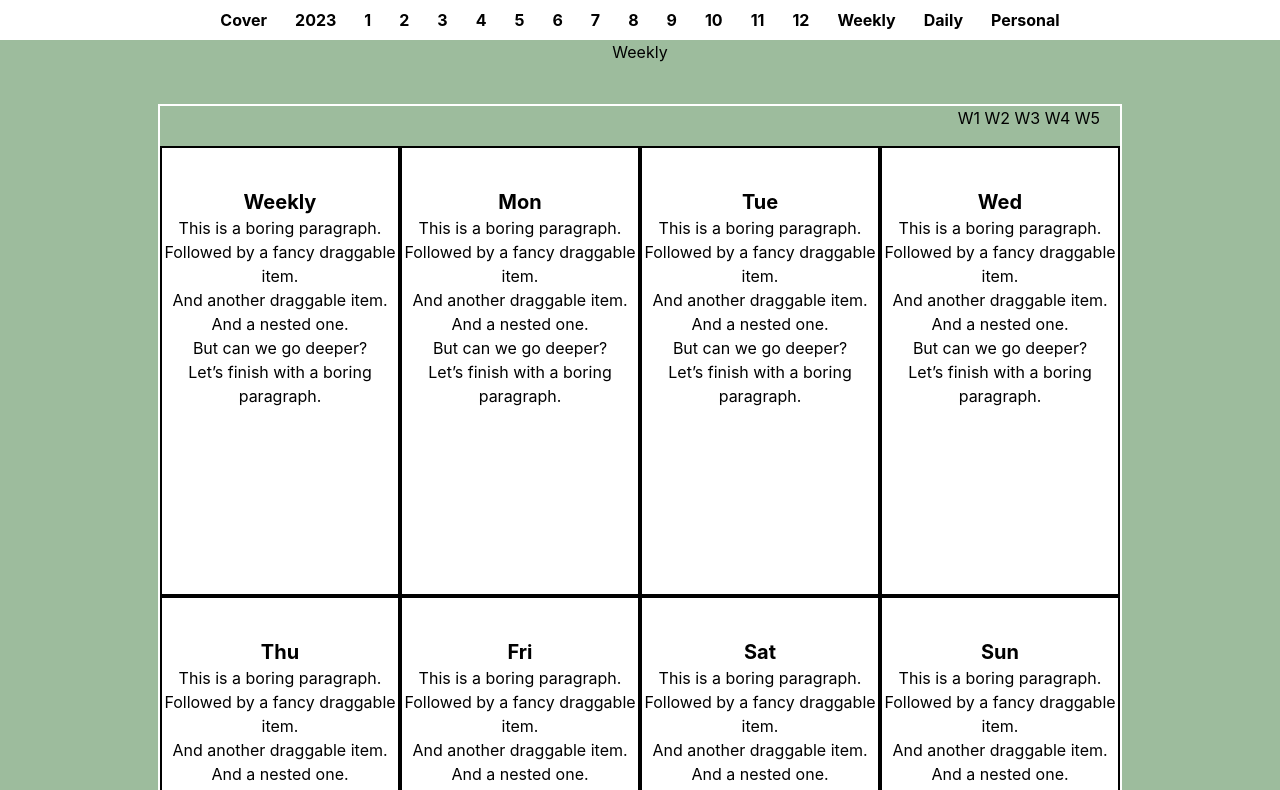
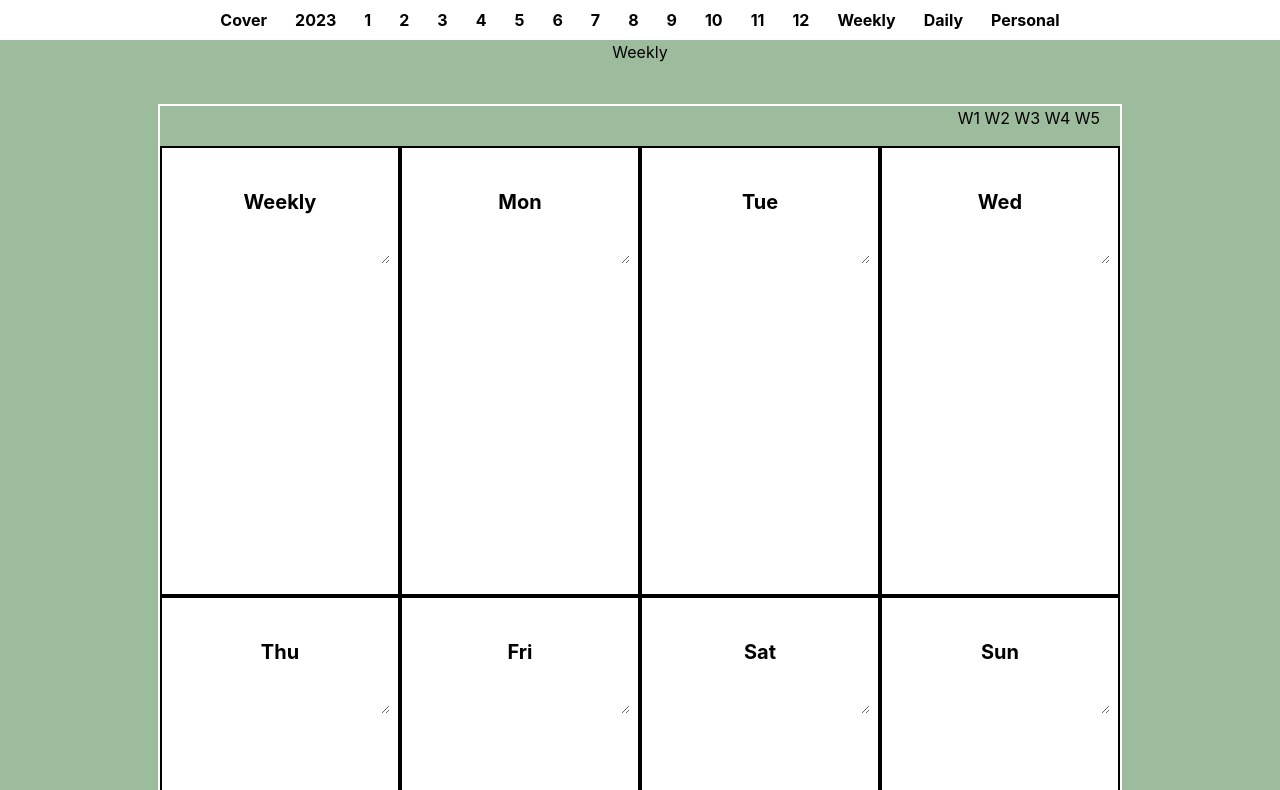
Before and after one commit to imfreeman1/diary-front, a Next.js app in the folder diary/: page /Weekly in a window 1280 px wide. Shown: the top 790 px of the page. Built offline with nearby package versions, Linux system fonts and the light colour scheme.

Commit message:
- Tiptap draggable 리액트에서 사용하기 부적합한듯함

```diff
--- a/diary/src/pages/Components/Weekly/DragHandle.jsx
+++ /dev/null
@@ -1,17 +0,0 @@
-import React from "react";
-import { NodeViewContent, NodeViewWrapper } from "@tiptap/react";
-
-const DragHandle = () => {
-    return (
-      <NodeViewWrapper>
-        <div
-          contentEditable="false"
-          draggable="true"
-          data-drag-handle
-        />
-        <NodeViewContent/>
-      </NodeViewWrapper>
-    );
-  };
-
-export default DragHandle;
--- a/diary/src/pages/Components/Weekly/WeeklyDiaplay.jsx
+++ b/diary/src/pages/Components/Weekly/WeeklyDiaplay.jsx
@@ -1,52 +1,11 @@
 import React from 'react'
-import Paragraph from "@tiptap/extension-paragraph";
-import { useEditor, EditorContent, mergeAttributes, ReactNodeViewRenderer } from "@tiptap/react";
-import StarterKit from '@tiptap/starter-kit'
-import DragHandle from "./DragHandle";
-
-const CustomParagraph = Paragraph.extend({
-  draggable: true,
-  renderHTML({ HTMLAttributes }) {
-    return [
-      "p",
-      mergeAttributes(HTMLAttributes, { "data-type": "draggable-item" }),
-      0
-    ];
-  },
-  addNodeView() {
-    return ReactNodeViewRenderer(DragHandle);
-  }
-});
 
 const WeeklyDiaplay = ({day}) => {
-
-  const weekEditor = useEditor({
-        extensions: [
-          StarterKit,
-          CustomParagraph,
-        ],
-        content: `
-          <p>This is a boring paragraph.</p>
-          <div data-type="draggable-item">
-            <p>Followed by a fancy draggable item.</p>
-          </div>
-          <div data-type="draggable-item">
-            <p>And another draggable item.</p>
-            <div data-type="draggable-item">
-              <p>And a nested one.</p>
-              <div data-type="draggable-item">
-                <p>But can we go deeper?</p>
-              </div>
-            </div>
-          </div>
-          <p>Let’s finish with a boring paragraph.</p>
-        `,
-  })
 
   return (
     <div className='w-[240px] h-[450px] bg-white border-2 border-black border-solid'>
         <div className='text-xl font-bold mt-10'>{day}</div>
-        <EditorContent editor={weekEditor}></EditorContent>
+        <textarea></textarea>
     </div>
   )
 }
--- a/diary/src/pages/Weekly.jsx
+++ b/diary/src/pages/Weekly.jsx
@@ -1,11 +1,10 @@
-import React, { StrictMode } from 'react'
+import React from 'react'
 import WeeklyDiaplay from './Components/Weekly/WeeklyDiaplay'
 
 const Weekly = () => {
     const days = ["Weekly", "Mon", "Tue", "Wed", "Thu", "Fri", "Sat", "Sun"]
 
   return (
-    <StrictMode>
     <div className='h-screen bg-[#9DBC9D] text-center'>Weekly
         <div className='w-fit h-fit border-2 border-white border-solid mt-10 mx-auto'>
             <div className='h-10 text-right mr-5'> W1 W2 W3 W4 W5 </div>
@@ -16,7 +15,6 @@ const Weekly = () => {
             </div>
         </div>
     </div>
-    </StrictMode>
   )
 }
 
```
